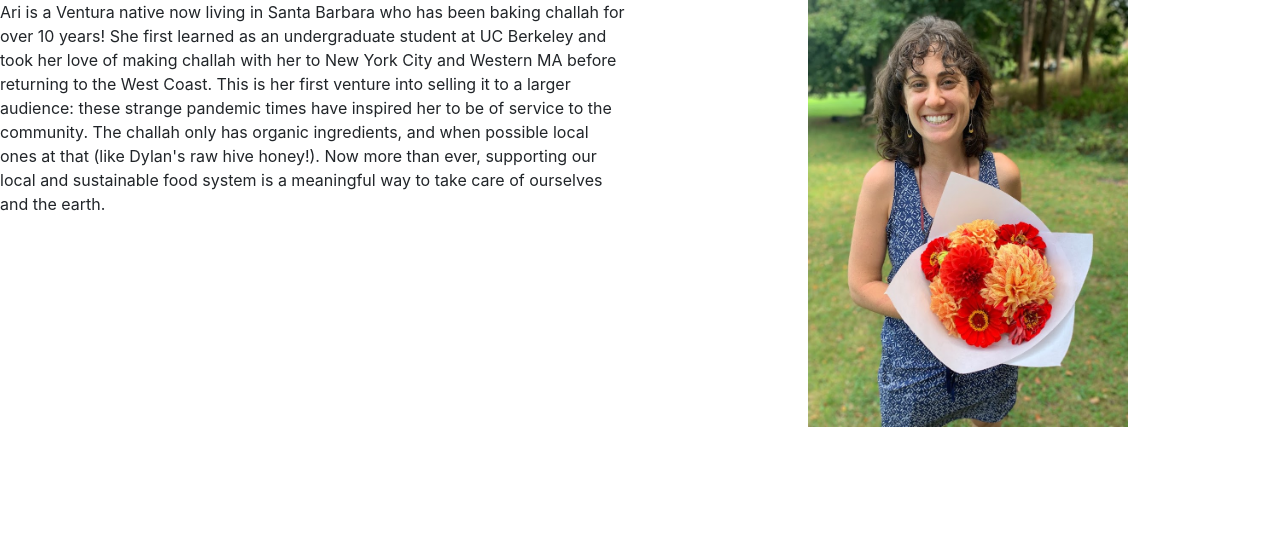
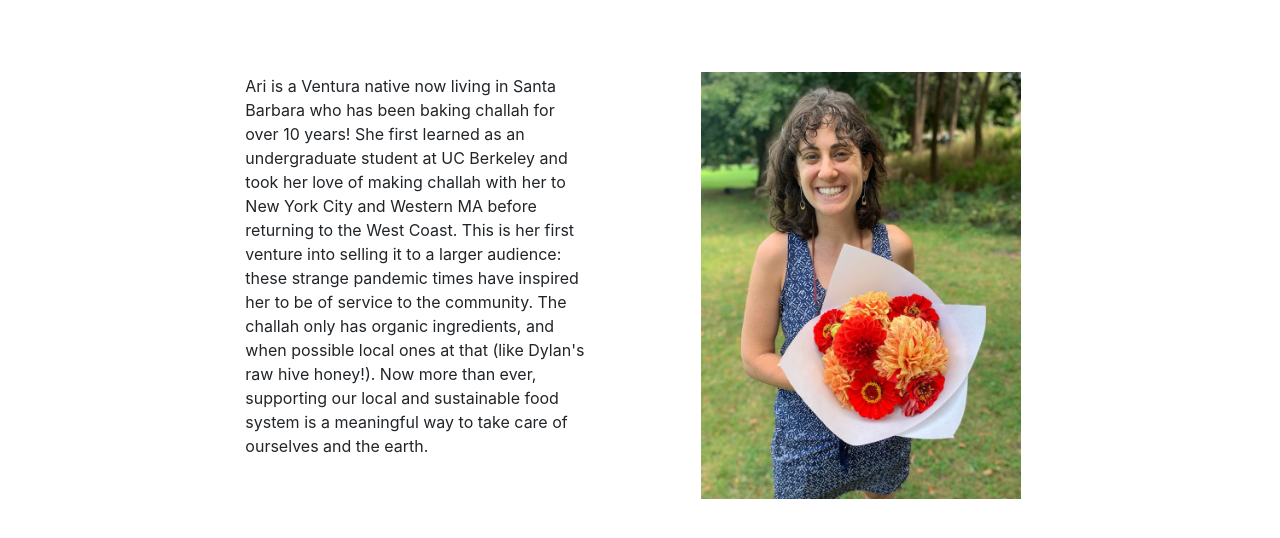
Before and after one commit to capetillo/challahlujah, a React (Create React App) app: page / in a window 1280 px wide. Shown: the top 538 px of the page. Built offline with nearby package versions, Linux system fonts and the light colour scheme.

Commit message:
centers image and bio

```diff
--- a/public/index.html
+++ b/public/index.html
@@ -42,7 +42,7 @@
 <script src="https://maxcdn.bootstrapcdn.com/bootstrap/4.0.0/js/bootstrap.min.js"
   integrity="sha384-JZR6Spejh4U02d8jOt6vLEHfe/JQGiRRSQQxSfFWpi1MquVdAyjUar5+76PVCmYl"
   crossorigin="anonymous"></script>
-
+  <link href="https://fonts.googleapis.com/css2?family=Alata&family=Roboto:ital,wght@1,100&display=swap" rel="stylesheet">
     <title>challah by ari</title>
   </head>
   <body>
--- a/src/components/About/About.css
+++ b/src/components/About/About.css
@@ -7,6 +7,6 @@
     display: block;
   }
 
-  .ari {
+  #ari {
     width: 40vh;
   }
--- a/src/components/About/About.jsx
+++ b/src/components/About/About.jsx
@@ -6,8 +6,11 @@ import {Row, Col, Image} from 'react-bootstrap';
 const About = (props) => {
     return (
         <div className="about">
-            <Row>
-                <Col md={6}>
+            <Row className="p-5 no-gutters">
+                <Col md={2}>
+                </Col>
+                <Col md={4} className="d-flex align-items-center justify-content-center pr-5">
+                    <p className="bio">
                     Ari is a Ventura native now living in Santa Barbara who has been baking challah
                     for over 10 years! She first learned as an undergraduate
                     student at UC Berkeley and took her love of making challah
@@ -20,13 +23,16 @@ const About = (props) => {
                     at that (like Dylan's raw hive honey!). Now more than ever,
                     supporting our local and sustainable food system is a meaningful
                     way to take care of ourselves and the earth.
+                    </p>
                 </Col>
-                <Col sm={12} md={6} className="d-flex align-items-center justify-content-center img-responsive">
+                <Col sm={12} md={4} className="d-flex align-items-center justify-content-center img-responsive pl-5 pt-4">
       <div className="photo">
         <div className="ari-photo">
-          <Image src={ari} alt="ari, the baker" className="ari"/>
+          <Image src={ari} alt="ari, the baker" id="ari" />
         </div>
       </div>
+    </Col>
+    <Col md={2}>
     </Col>
             </Row>
         </div>
```
Lines whose indentation alone changed are shown as unchanged.
